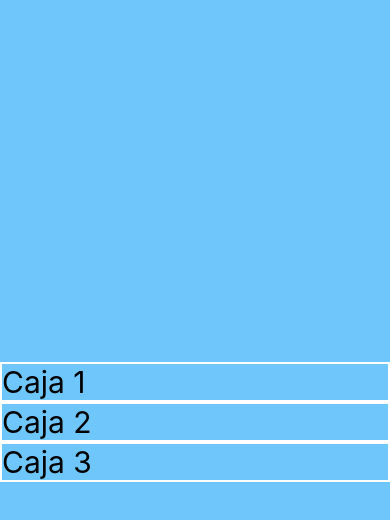
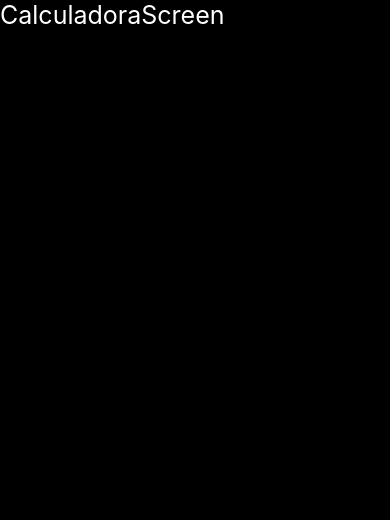
Before and after one commit to ZahidHernandezMejia/My-App, a React Native app in the folder AwesomeTSProject/: screen / in a window 390 px wide. Shown: the top 520 px of the page. Built offline with nearby package versions, Linux system fonts and the light colour scheme.

Commit message:
CALCULADORA CONFIG INICIAL

```diff
--- a/AwesomeTSProject/App.tsx
+++ b/AwesomeTSProject/App.tsx
@@ -1,21 +1,24 @@
 import React from "react";
-import { SafeAreaView } from "react-native";
+import { SafeAreaView} from "react-native";
 // import { ContadorScreen } from "./src/screens/ContadorScreen";
 // import { HolaMundoScreen } from "./src/screens/HolaMundoScreen";
 // import { BoxObjectModelScreen } from './src/screens/BoxObjectModelScreen';
 // import { DimensionesScreen } from './src/screens/DimensionesScreen';
 // import { PositionScreen } from './src/screens/PositionScreen';
-import { FlexScreen } from './src/screens/FlexScreen';
+// import { FlexScreen } from './src/screens/FlexScreen';
+import { CalculadoraScreen } from './src/screens/calculadora/CalculadoraScreen';
+import { styles } from "./src/theme/appTheme";
 
 const App = () => {
   return (
-    <SafeAreaView style={{flex:1,backgroundColor:'white',  }}>
+    <SafeAreaView style={styles.fondo}>
       {/* <HolaMundoScreen/> */}
       {/* <ContadorScreen/> */}
       {/* <BoxObjectModelScreen/> */}
       {/* <DimensionesScreen/> */}
       {/* <PositionScreen/> */}
-      <FlexScreen/>
+      {/* <FlexScreen/> */}
+      <CalculadoraScreen/>
     </SafeAreaView>
   )
 }
--- /dev/null
+++ b/AwesomeTSProject/src/screens/calculadora/CalculadoraScreen.tsx
@@ -0,0 +1,17 @@
+import React from 'react'
+import { StatusBar, Text, View } from 'react-native'
+import { styles } from '../../theme/appTheme'
+
+export const CalculadoraScreen = () => {
+  return (
+    <View>
+        <StatusBar
+        backgroundColor={'black'}
+        barStyle={'light-content'}
+        />
+        <Text style={styles.texto}>
+        CalculadoraScreen
+        </Text>
+    </View>
+  )
+}
--- /dev/null
+++ b/AwesomeTSProject/src/theme/appTheme.tsx
@@ -0,0 +1,12 @@
+import { StyleSheet } from "react-native";
+
+export const styles = StyleSheet.create({
+    fondo:{
+        flex:1,
+        backgroundColor:'black',
+    },
+    texto:{
+        color:'white',
+        fontSize:25
+    }
+});
```
